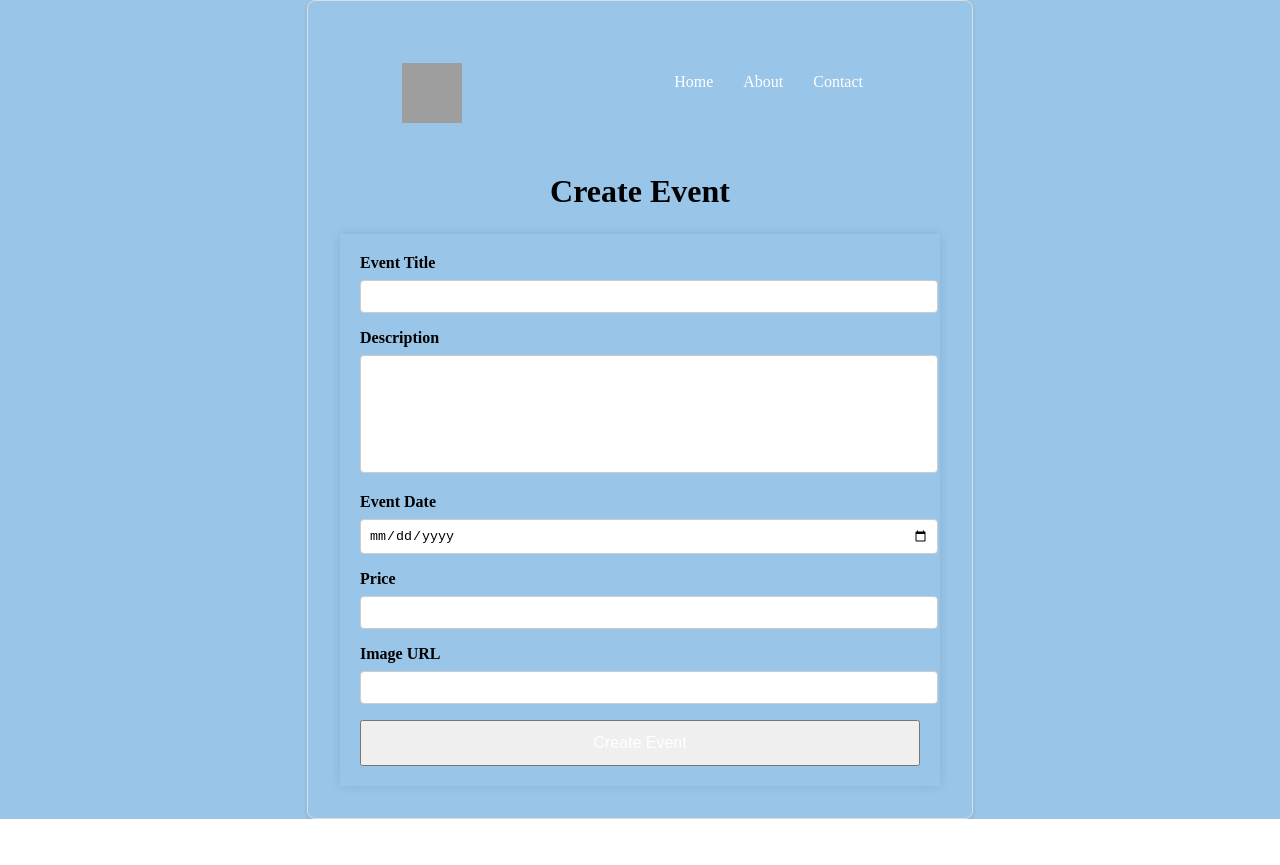
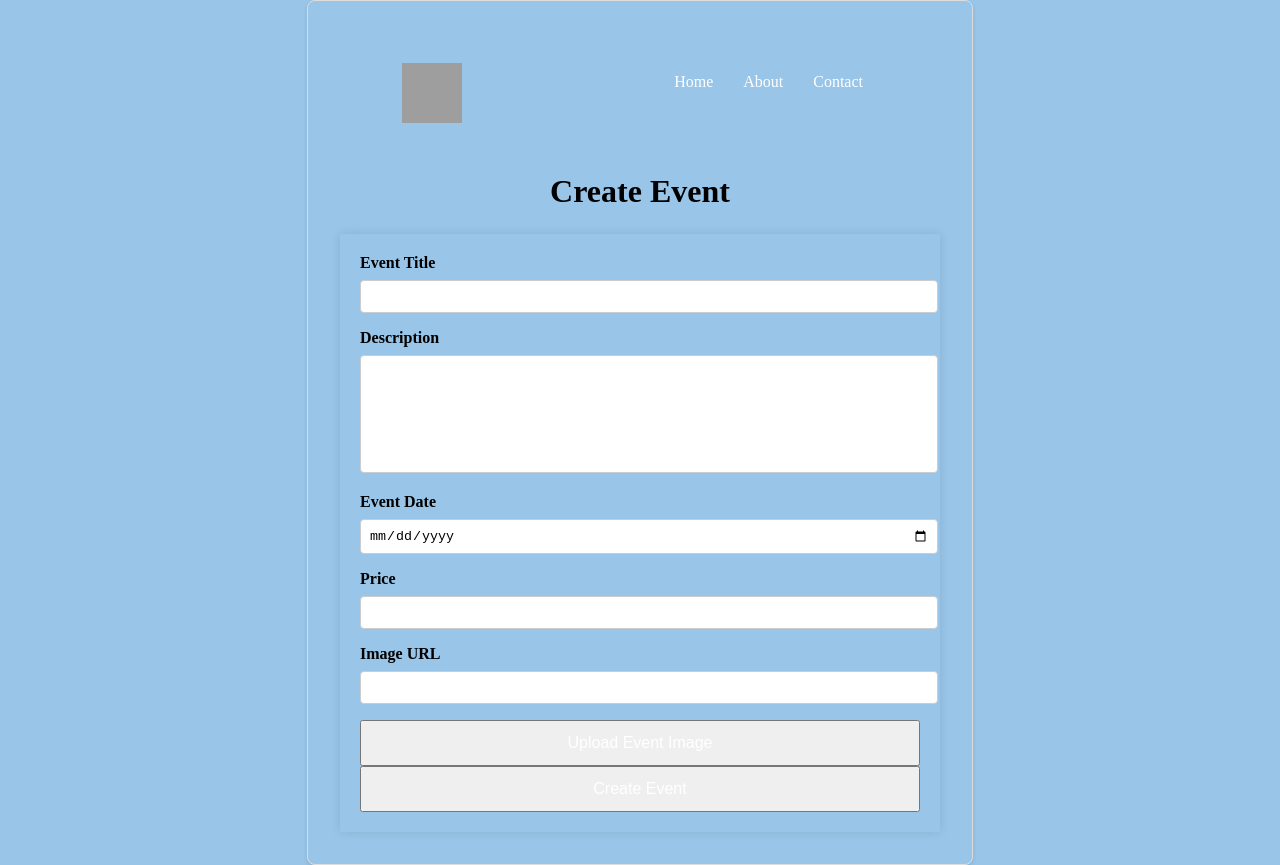
Before and after one commit to Renananne21/Byte_brigade, a React app in the folder src/sentix_frontend/: page /createEvent in a window 1280 px wide. Before the commit the page ends 819 px from the top, so only its background shows below. Built offline with nearby package versions, Linux system fonts and the light colour scheme; grey boxes are pictures that could not be loaded; the HTML template or start-up script is replaced by a standard one.

Commit message:
Changed the image event component

```diff
--- a/src/sentix_frontend/src/Components/BuyTickets.jsx
+++ b/src/sentix_frontend/src/Components/BuyTickets.jsx
@@ -16,8 +16,7 @@ function BuyTickets(props)  {
   const handlePurchase = async () => {
 
 
-      // You can add your API call here
-      // await purchaseTickets(purchaseData);
+
 
 
       navigate("/confirmation", {
@@ -99,6 +98,15 @@ function BuyTickets(props)  {
                 />
                 Mpesa
               </label>
+              <label>
+                <input
+                  type="radio"
+                  value="icpToken"
+                  checked={selectedPayment === 'icpToken'}
+                  onChange={(e) => setSelectedPayment(e.target.value)}
+                />
+                ICP token
+              </label>
             </div>
           </div>
 
--- a/src/sentix_frontend/src/Components/CreateEvent.jsx
+++ b/src/sentix_frontend/src/Components/CreateEvent.jsx
@@ -13,16 +13,67 @@ const handleCreateEventbtn = async (title, description, date, price, image) => {
   };
 
 function CreateEvent() {
+    const [eventImage, setEventImage] = useState(null);
+    const [uploadProgress, setUploadProgress] = useState(null);
     const [title, setTitle] = useState('');
     const [description, setDescription] = useState('');
     const [date, setDate] = useState('');
     const [price, setPrice] = useState('');
     const [image, setImage] = useState('');
 
-    const handleSubmit = (e) => {
+
+    const uploadEventPhotos = () => {
+        const input = document.createElement('input');
+        input.type = 'file';
+        input.accept = 'image/*';
+        input.multiple = true;
+
+        input.onchange = async () => {
+            setUploadProgress(0);
+            try {
+                const file = input.files[0];
+                const batch = assetManager.batch();
+                const {width, height} = await detailsFromFile(file);
+
+                    // Create event-specific path
+                    const fileName = `event-${Date.now()}-${file.name}`;
+                    const key = await batch.store(file, {
+                        path: '/events/images',
+                        fileName
+                    });
+
+                    await batch.commit({
+                        onProgress: ({current, total}) => setUploadProgress(current / total)
+                    });
+
+                    setEventImage({key, fileName, width, height});
+
+            } catch (error) {
+                toast.error("Failed to upload event image");
+                console.error(error);
+            }
+            setUploadProgress(null);
+        };
+
+        input.click();
+    };
+    const handleSubmit = async (e) => {
         e.preventDefault();
-        handleCreateEventbtn(title, description, date, price, image);
+
+    const newEvent = {
+        title: formData.title,
+        date: formData.date,
+        // ... other event fields
+        image: eventImage // This will now be available in your upcoming events
     };
+
+    // Your existing event creation API call
+    await createEvent(newEvent);
+};
+
+
+
+
 
     return (
         <div className="createEventPage">
@@ -83,6 +134,23 @@ function CreateEvent() {
                         required
                     />
                 </div>
+                <div className="image-upload-section">
+                <button type="button" onClick={uploadEventPhotos}>
+                    Upload Event Image
+                </button>
+                {eventImage && (
+                    <img
+                        src={eventImage.key}
+                        alt="Event preview"
+                        className="preview-image"
+                    />
+                )}
+                {uploadProgress !== null && (
+                    <div className="upload-progress">
+                        {Math.round(uploadProgress * 100)}%
+                    </div>
+                )}
+            </div>
 
                 <button type="submit" >Create Event</button>
             </form>
```
Also changed, not shown: 1 other file (tests, documents, lock files or other folders).
